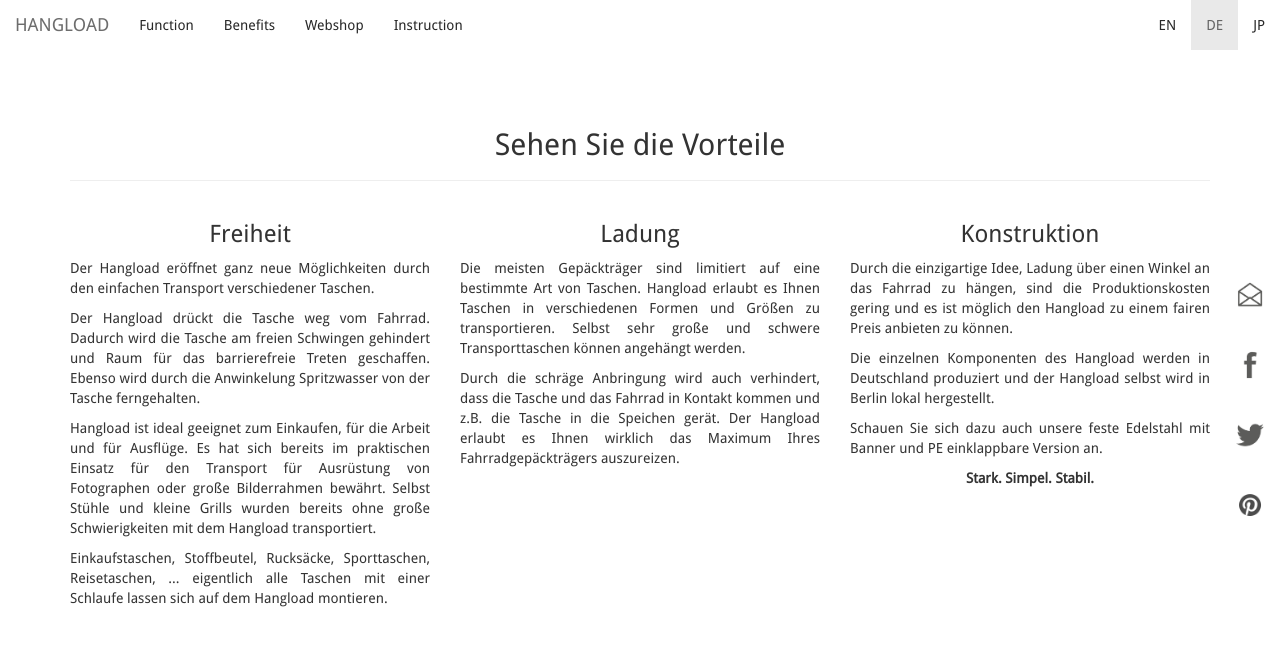
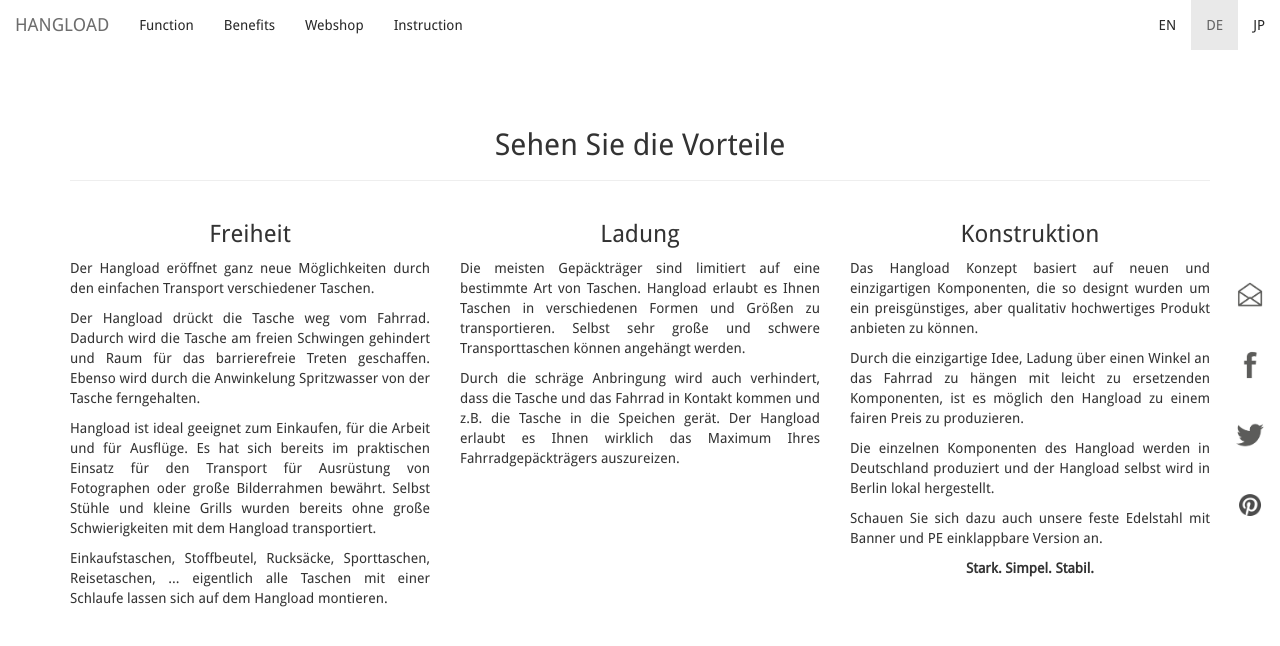
Before and after one commit to bodokaiser/hangload.com, a Jekyll site: the page built from de/index.html, in a window 1280 px wide and 900 px high, scrolled down 2620 px, cut to the strip 0-654 px from the top of the window. Shown: the top 646 px of the strip. Built offline with Jekyll 4.4.1, drawn with Linux system fonts in a browser that asks for light colours; nearby versions of some CDN libraries; library files that are not in the unit come from our copies; Markdown is read by kramdown in place of the engine named in the settings.

Commit message:
Update index.html

```diff
--- a/de/index.html
+++ b/de/index.html
@@ -138,8 +138,12 @@
     <div class="col-xs-10 col-xs-offset-1 col-sm-6 col-sm-offset-0 col-md-4">
       <h3 class="text-center">Konstruktion</h3>
       <p class="text-justify">
-        Durch die einzigartige Idee, Ladung über einen Winkel an das Fahrrad zu hängen,
-        sind die Produktionskosten gering und es ist möglich den Hangload zu einem fairen Preis anbieten zu können.
+        Das Hangload Konzept basiert auf neuen und einzigartigen Komponenten, die so designt wurden um
+        ein preisgünstiges, aber qualitativ hochwertiges Produkt anbieten zu können.
+        </p>
+        <p class="text-justify">
+        Durch die einzigartige Idee, Ladung über einen Winkel an das Fahrrad zu hängen mit leicht zu ersetzenden Komponenten,
+        ist es möglich den Hangload zu einem fairen Preis zu produzieren.
       </p>
       <p class="text-justify">
         Die einzelnen Komponenten des Hangload werden in Deutschland produziert und der Hangload selbst
```
